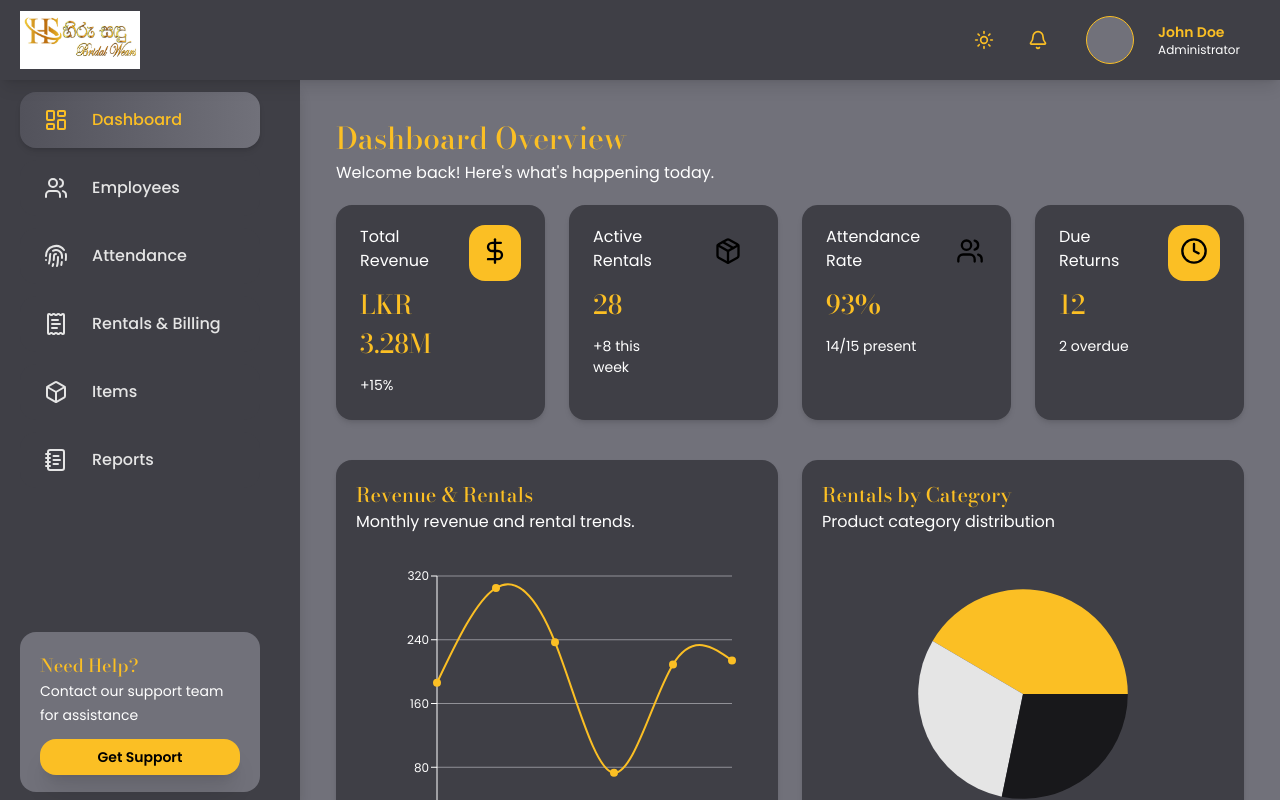
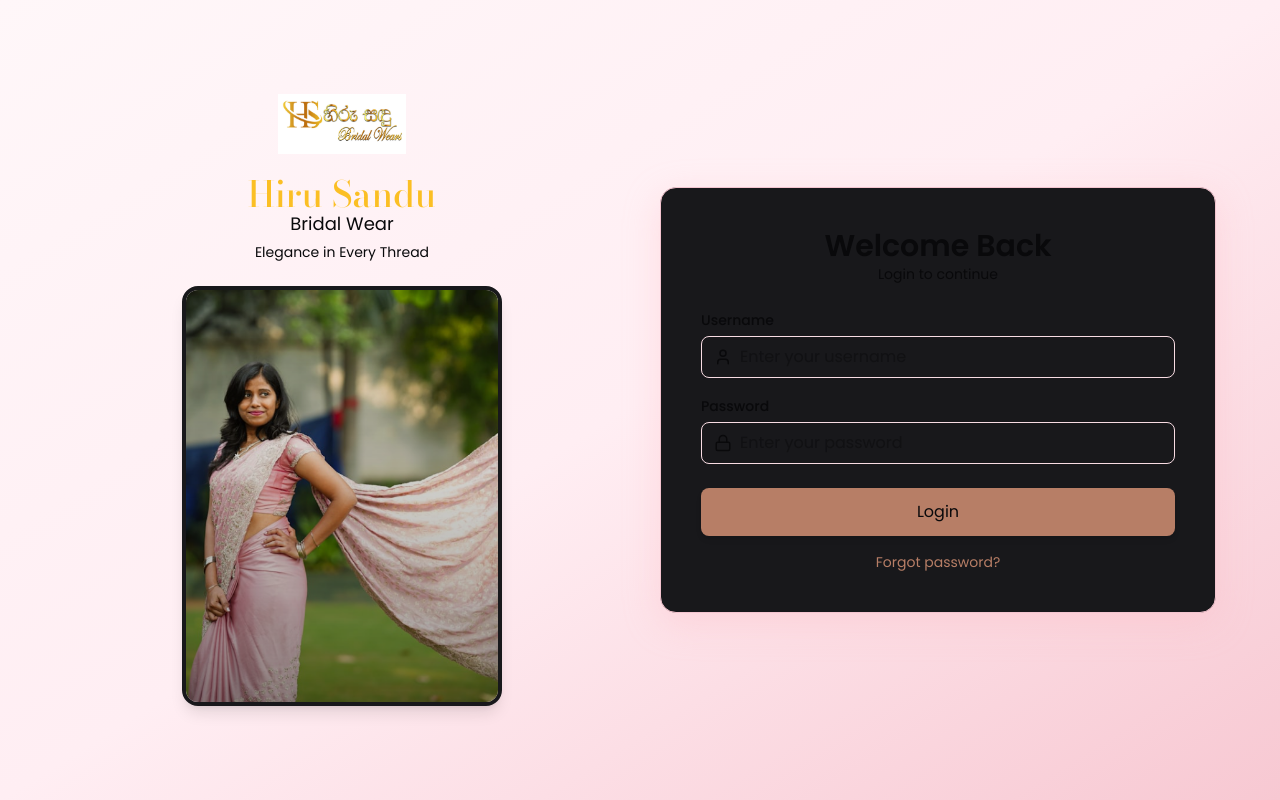
Before and after one commit to ZentroThread/Fabriq-frontend, a React (Vite) app: page / in a window 1280 px wide. Built offline with nearby package versions, Linux system fonts and the light colour scheme; the HTML template or start-up script is replaced by a standard one.

Commit message:
Updated login design, added validation and model image

```diff
--- a/src/App.tsx
+++ b/src/App.tsx
@@ -1,13 +1,10 @@
-import Layout from "./components/organisms/layout/layout";
-import Routes from "./routes/routes";
+import AppRoutes from "./routes/routes";
 import { ThemeProvider } from "./providers/theme-provider";
 
 function App() {
   return (
     <ThemeProvider defaultTheme="dark" storageKey="vite-ui-theme">
-      <Layout>
-        <Routes />
-      </Layout>
+      <AppRoutes />
     </ThemeProvider>
   );
 }
--- a/src/components/molecules/sidebar/Sidebar.tsx
+++ b/src/components/molecules/sidebar/Sidebar.tsx
@@ -5,7 +5,7 @@
 import type { UserRole } from "../../../config/sidebar-items";
 
 function Sidebar({ open: _open }: { open: boolean }) {
-  const [activeRoute, setActiveRoute] = useState<string>("/dashboard");
+  const [activeRoute, setActiveRoute] = useState<string>("/");
 
   //get the user role dynamically from JWT auth
   const role = (localStorage.getItem("role") as UserRole) || "owner";
--- a/src/components/organisms/layout/layout.tsx
+++ b/src/components/organisms/layout/layout.tsx
@@ -1,13 +1,22 @@
-import { useState, type ReactNode } from "react";
+import { useState } from "react";
+import { useLocation, Outlet } from "react-router-dom";
 import Nav from "../../molecules/navigationbar/nav";
 import Sidebar from "../../molecules/sidebar/Sidebar";
 
-export default function Layout({ children }: { children: ReactNode }) {
+function Layout() {
   const [sidebarOpen, setSidebarOpen] = useState(false);
+  const location = useLocation();
+
+  const noLayoutPages = ["/", "/login"];
+  const hideLayout = noLayoutPages.includes(location.pathname);
+
+  if (hideLayout) {
+    return <Outlet />;   // <-- Login page will render here
+  }
 
   return (
     <div className="flex h-screen overflow-hidden flex-col bg-layout-bg">
-      {/* Navigation - Always on top with highest z-index */}
+      {/* Navbar */}
       <div className="relative z-40">
         <Nav
           username="John Doe"
@@ -17,9 +26,8 @@
         />
       </div>
 
-      {/* Content area with sidebar */}
       <div className="flex flex-1 overflow-hidden relative">
-        {/* Sidebar - Positioned below navbar */}
+        {/* Sidebar */}
         <div
           className={`fixed top-20 left-0 bottom-0 z-30 w-[300px] bg-sidebar-bg shadow-lg transform transition-transform duration-300
           ${
@@ -29,7 +37,7 @@
           <Sidebar open={sidebarOpen} />
         </div>
 
-        {/* Blur Overlay - Only covers main content area, below navbar and sidebar */}
+        {/* Overlay */}
         {sidebarOpen && (
           <div
             className="fixed top-20 left-0 right-0 bottom-0 z-20 bg-overlay-bg/30 backdrop-blur-sm md:hidden"
@@ -37,8 +45,12 @@
           ></div>
         )}
 
-        <main className="flex-1 overflow-auto p-4 bg-main-bg">{children}</main>
+        {/* CONTENT (Dashboard, Attendance, Items, Reports) */}
+        <main className="flex-1 overflow-auto p-4 bg-main-bg">
+          <Outlet />
+        </main>
       </div>
     </div>
   );
 }
+export default Layout;
--- a/src/index.css
+++ b/src/index.css
@@ -1,6 +1,7 @@
 @import "tailwindcss";
 
 /* Tailwind CSS v4 @theme directive - ignore CSS validator warning */
+/* stylelint-disable-next-line at-rule-no-unknown */
 @theme {
   --font-family-sans:
     "Poppins", ui-sans-serif, system-ui, sans-serif, "Apple Color Emoji",
--- a/src/pages/login.tsx
+++ b/src/pages/login.tsx
@@ -1,10 +1,144 @@
+import logo from "../assets/images/logo.jpg";
+import modelImg from "../assets/images/model.png";
+import { useState } from "react";
+import { User, Lock } from "lucide-react";
+import { useNavigate } from "react-router-dom";
+
 function Login() {
+  const [username, setUsername] = useState("");
+  const [password, setPassword] = useState("");
+  const [error, setError] = useState("");
+
+  const navigate = useNavigate();
+
+  const handleLogin = () => {
+    if (!username.trim() || !password.trim()) {
+      setError("Please fill in both username and password.");
+      return;
+    }
+
+    setError("");
+    navigate("/dashboard");
+  };
+
   return (
-    <div>
+    <div className="min-h-screen flex items-center justify-center px-4 bg-gradient-to-br from-[#fff7f9] via-[#ffeef3] to-[#f7c8d2]">
+      <div className="max-w-6xl w-full grid md:grid-cols-2 gap-10 items-center">
 
-        Login Page
+        {/* LEFT SIDE */}
+        <div className="text-center">
+          {/* Logo */}
+          <div className="flex justify-center mb-5">
+            <img src={logo} alt="logo" className="w-32 object-contain" />
+          </div>
+
+          <h1 className="text-4xl font-bold text-style">Hiru Sandu</h1>
+          <p className="text-lg text-gray-600 -mt-1">Bridal Wear</p>
+          <p className="text-sm text-gray-500 mt-1">Elegance in Every Thread</p>
+
+          {/* Model Image */}
+          <div className="mt-6 flex justify-center">
+            <img
+              src={modelImg}
+              alt="model"
+              className="w-80 h-[420px] object-cover rounded-2xl shadow-lg border-4 border-layout-bg"
+            />
+
+          </div>
+        </div>
+
+        {/* LOGIN FORM */}
+        <div
+          className="bg-layout-bg p-10 rounded-2xl border-[1.5px] border-[#f3c4cf]"
+          style={{ boxShadow: "0px 10px 35px rgba(255, 182, 193, 0.35)" }}
+        >
+          <h2 className="text-3xl font-semibold text-gray-800 text-center">
+            Welcome Back
+          </h2>
+          <p className="text-center text-gray-500 text-sm mb-6">
+            Login to continue
+          </p>
+
+          {/* USERNAME */}
+          <div className="mb-4">
+            <label className="text-sm font-medium text-gray-700">Username</label>
+
+            <div
+              className="
+                flex items-center
+                border-[1.5px] border-[#f8dce3]
+                rounded-lg px-3 mt-1
+                transition-shadow duration-300
+                focus-within:shadow-[0px_0px_8px_2px_rgba(243,190,205,0.8)]
+              "
+            >
+              <User size={18} className="text-gray-500" />
+
+              <input
+                type="text"
+                className="flex-1 p-2 bg-transparent outline-none"
+                placeholder="Enter your username"
+                value={username}
+                onChange={(e) => setUsername(e.target.value)}
+              />
+            </div>
+          </div>
+
+          {/* PASSWORD */}
+          <div className="mb-6">
+            <label className="text-sm font-medium text-gray-700">Password</label>
+
+            <div
+              className="
+                flex items-center
+                border-[1.5px] border-[#f8dce3]
+                rounded-lg px-3 mt-1
+                transition-shadow duration-300
+                focus-within:shadow-[0px_0px_8px_2px_rgba(243,190,205,0.8)]
+              "
+            >
+              <Lock size={18} className="text-gray-500" />
+
+              <input
+                type="password"
+                className="flex-1 p-2 bg-transparent outline-none"
+                placeholder="Enter your password"
+                value={password}
+                onChange={(e) => setPassword(e.target.value)}
+              />
+            </div>
+          </div>
+
+          {/* ERROR MESSAGE */}
+          {error && (
+            <div className="text-[#d46a7e] text-sm mb-3 bg-[#fde7ec] border border-[#f3b5c2] rounded-md p-2">
+              {error}
+            </div>
+          )}
+
+          {/* LOGIN BUTTON */}
+          <button
+            onClick={handleLogin}
+            className="
+              w-full
+              bg-light-brown-medium text-white
+              py-3 rounded-lg shadow-md
+
+              transition-all duration-300
+              hover:bg-light-brown hover:scale-105 hover:shadow-xl
+              active:scale-95
+            "
+          >
+            Login
+          </button>
+
+          <p className="text-center text-light-brown-medium text-sm mt-4 cursor-pointer hover:underline">
+            Forgot password?
+          </p>
+        </div>
+      </div>
     </div>
-  )
+  );
 }
 
-export default Login
+export default Login;
--- a/src/routes/routes.tsx
+++ b/src/routes/routes.tsx
@@ -1,21 +1,27 @@
-import { Routes as RouterRoutes, Route } from "react-router-dom";
+import { Routes, Route } from "react-router-dom";
+
+import Login from "../pages/login";
 import Dashboard from "../pages/dashboard";
+import Attendance from "../pages/attendance";
+import Items from "../pages/items";
 import Reports from "../pages/reports";
-import Attendance from "@/pages/attendance";
-import Items from "@/pages/items";
 
-function Routes() {
+import Layout from "../components/organisms/layout/layout";
+
+export default function AppRoutes() {
   return (
-    <div>
-      <RouterRoutes>
-        <Route path="/" element={<Dashboard />} />
+    <Routes>
+      {/* Login pages (NO layout) */}
+      <Route path="/" element={<Login />} />
+      <Route path="/login" element={<Login />} />
+
+      {/* Dashboard + other pages WITH layout */}
+      <Route element={<Layout />}>
         <Route path="/dashboard" element={<Dashboard />} />
         <Route path="/attendance" element={<Attendance />} />
+        <Route path="/items" element={<Items />} />
         <Route path="/reports" element={<Reports />} />
-        <Route path="/attire" element={<Items />} />
-      </RouterRoutes>
-    </div>
+      </Route>
+    </Routes>
   );
 }
-
-export default Routes;
```
Also changed, not shown: src/assets/images/model.png (added).
